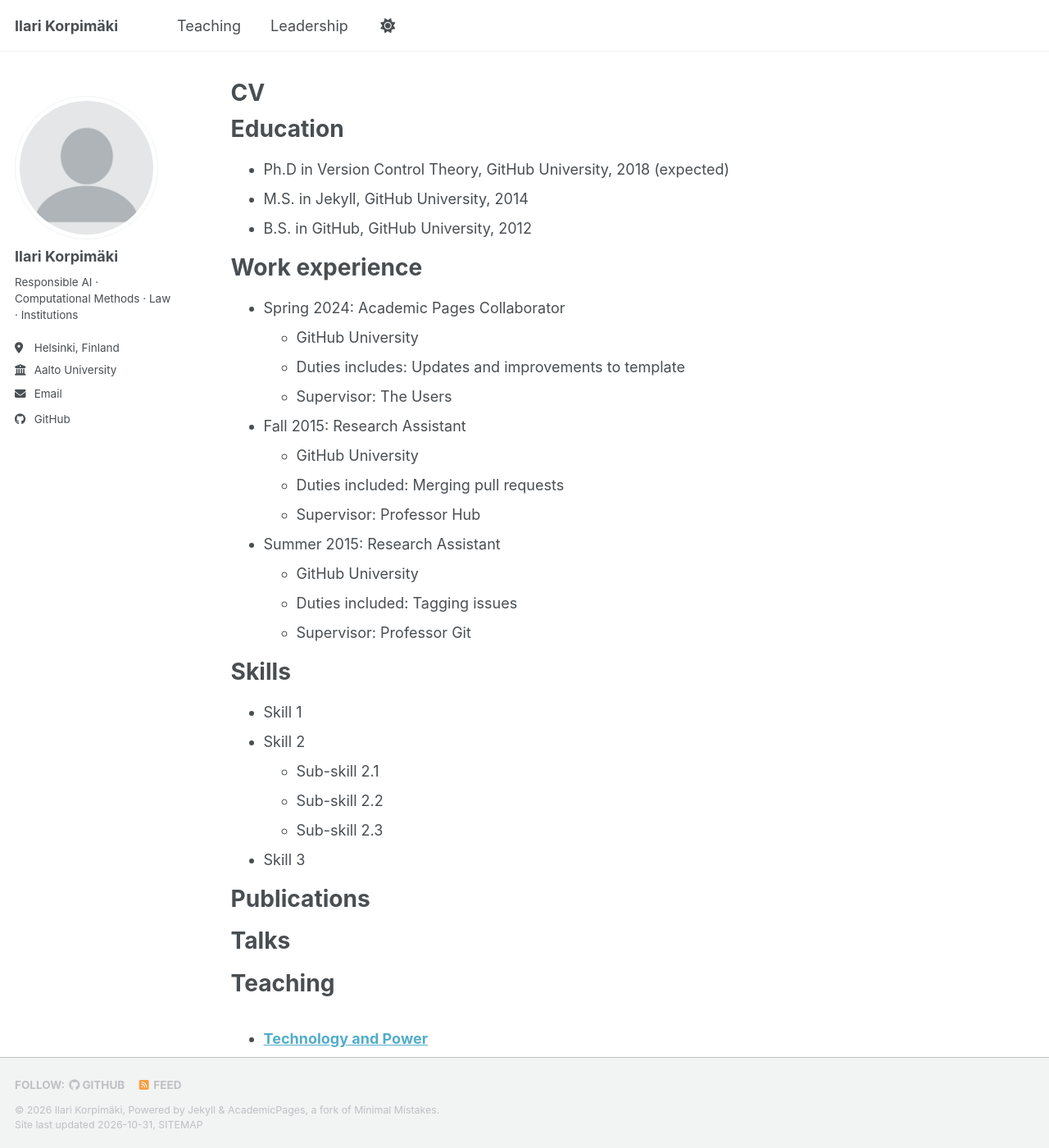
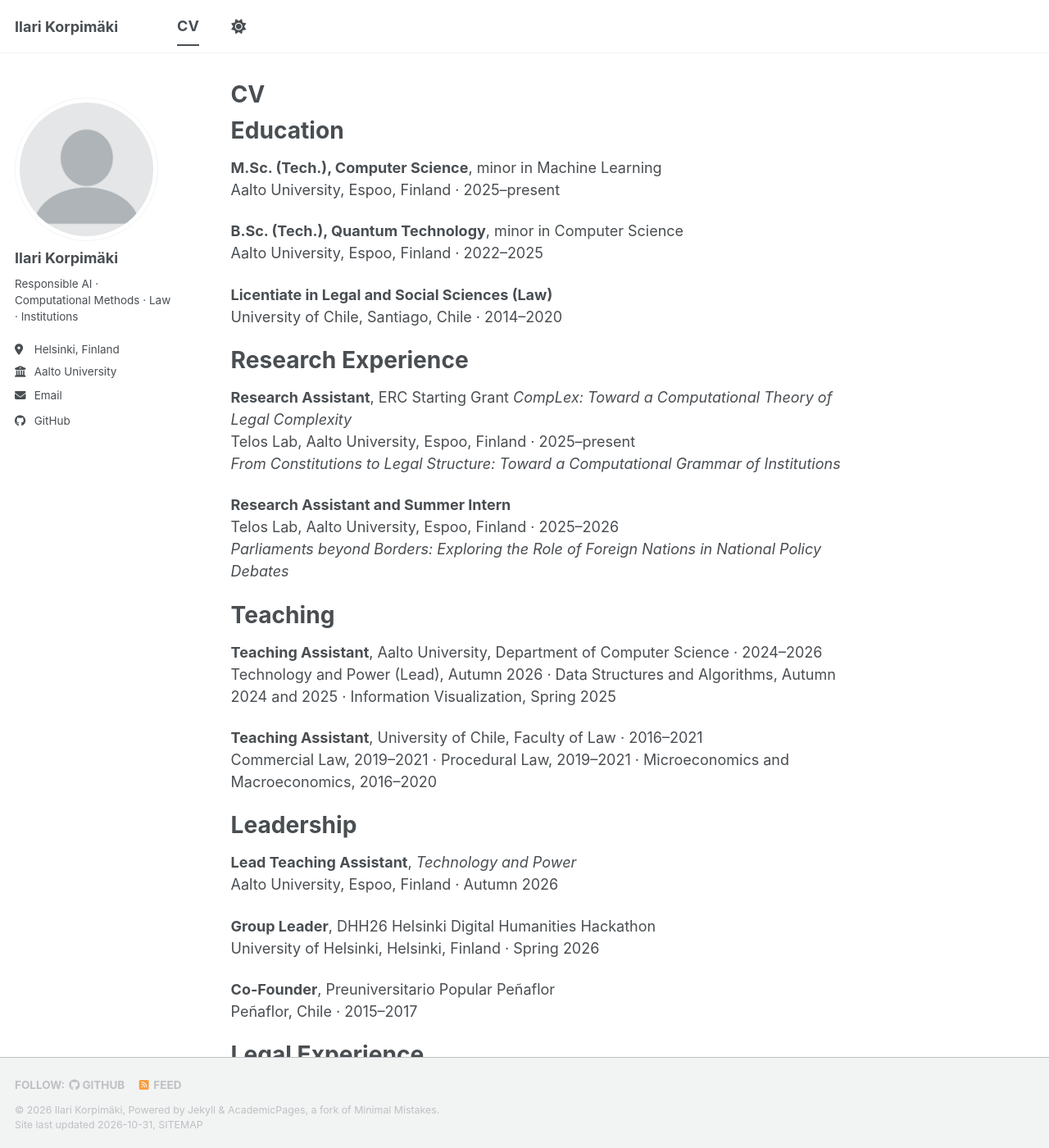
Before and after one commit to ilariflimmer/ilariflimmer.github.io, a Jekyll site: the page built from _pages/cv.md, in a window 1280 px wide and 1400 px high. Shown: the whole window at 82% size. Built offline with Jekyll 4.4.1, drawn with Linux system fonts in a browser that asks for light colours; a script bundle is joined from its source files by our own code; a style sheet for code colours, icons or effects is not loaded; some of the changed text lies outside the part shown.

Commit message:
Minimal CV page

```diff
--- a/_pages/cv.md
+++ b/_pages/cv.md
@@ -7,58 +7,58 @@ redirect_from:
   - /resume
 ---
 
-{% include base_path %}
-
 Education
 ======
-* Ph.D in Version Control Theory, GitHub University, 2018 (expected)
-* M.S. in Jekyll, GitHub University, 2014
-* B.S. in GitHub, GitHub University, 2012
 
-Work experience
+**M.Sc. (Tech.), Computer Science**, minor in Machine Learning
+Aalto University, Espoo, Finland · 2025–present
+
+**B.Sc. (Tech.), Quantum Technology**, minor in Computer Science
+Aalto University, Espoo, Finland · 2022–2025
+
+**Licentiate in Legal and Social Sciences (Law)**
+University of Chile, Santiago, Chile · 2014–2020
+
+Research Experience
 ======
-* Spring 2024: Academic Pages Collaborator
-  * GitHub University
-  * Duties includes: Updates and improvements to template
-  * Supervisor: The Users
 
-* Fall 2015: Research Assistant
-  * GitHub University
-  * Duties included: Merging pull requests
-  * Supervisor: Professor Hub
+**Research Assistant**, ERC Starting Grant *CompLex: Toward a Computational Theory of Legal Complexity*
+Telos Lab, Aalto University, Espoo, Finland · 2025–present
+*From Constitutions to Legal Structure: Toward a Computational Grammar of Institutions*
 
-* Summer 2015: Research Assistant
-  * GitHub University
-  * Duties included: Tagging issues
-  * Supervisor: Professor Git
-
-Skills
-======
-* Skill 1
-* Skill 2
-  * Sub-skill 2.1
-  * Sub-skill 2.2
-  * Sub-skill 2.3
-* Skill 3
-
-Publications
-======
-  <ul>{% for post in site.publications reversed %}
-    {% include archive-single-cv.html %}
-  {% endfor %}</ul>
-
-Talks
-======
-  <ul>{% for post in site.talks reversed %}
-    {% include archive-single-talk-cv.html  %}
-  {% endfor %}</ul>
+**Research Assistant and Summer Intern**
+Telos Lab, Aalto University, Espoo, Finland · 2025–2026
+*Parliaments beyond Borders: Exploring the Role of Foreign Nations in National Policy Debates*
 
 Teaching
 ======
-  <ul>{% for post in site.teaching reversed %}
-    {% include archive-single-cv.html %}
-  {% endfor %}</ul>
 
-Service and leadership
+**Teaching Assistant**, Aalto University, Department of Computer Science · 2024–2026
+Technology and Power (Lead), Autumn 2026 · Data Structures and Algorithms, Autumn 2024 and 2025 · Information Visualization, Spring 2025
+
+**Teaching Assistant**, University of Chile, Faculty of Law · 2016–2021
+Commercial Law, 2019–2021 · Procedural Law, 2019–2021 · Microeconomics and Macroeconomics, 2016–2020
+
+Leadership
 ======
-* Currently signed in to 43 different slack teams
+
+**Lead Teaching Assistant**, *Technology and Power*
+Aalto University, Espoo, Finland · Autumn 2026
+
+**Group Leader**, DHH26 Helsinki Digital Humanities Hackathon
+University of Helsinki, Helsinki, Finland · Spring 2026
+
+**Co-Founder**, Preuniversitario Popular Peñaflor
+Peñaflor, Chile · 2015–2017
+
+Legal Experience
+======
+
+**Judge's Assistant**, Civil Court, Judiciary of Chile
+Santiago, Chile · 2022
+
+**Legal Intern**, Corporación de Asistencia Judicial (Legal Aid Corporation)
+Santiago, Chile · 2021
+
+**Paralegal**, Claro & Cía.
+Santiago, Chile · 2017–2019
```
Also changed, not shown: other parts of _pages/cv.md (+1 -1 lines), _data/navigation.yml (+4 -7 lines), _pages/leadership.md (deleted, +0 -16 lines), _teaching/2016-03-01-microeconomics-and-macroeconomics.md (deleted, +0 -10 lines), _teaching/2019-03-01-procedural-law.md (deleted, +0 -10 lines), _teaching/2019-03-02-commercial-law.md (deleted, +0 -10 lines), _teaching/2025-01-01-information-visualization.md (deleted, +0 -10 lines), _teaching/2025-09-01-data-structures-and-algorithms.md (deleted, +0 -10 lines), _teaching/2026-09-01-technology-and-power.md (deleted, +0 -10 lines).
